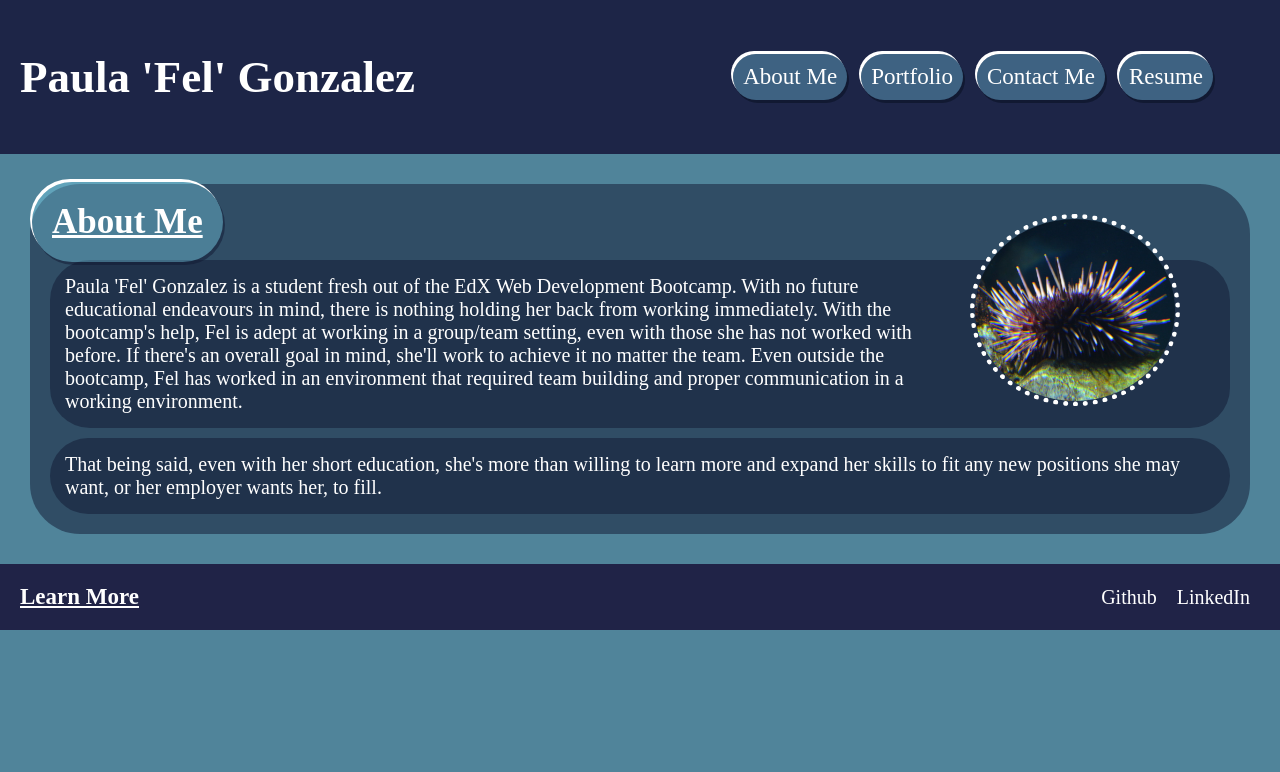
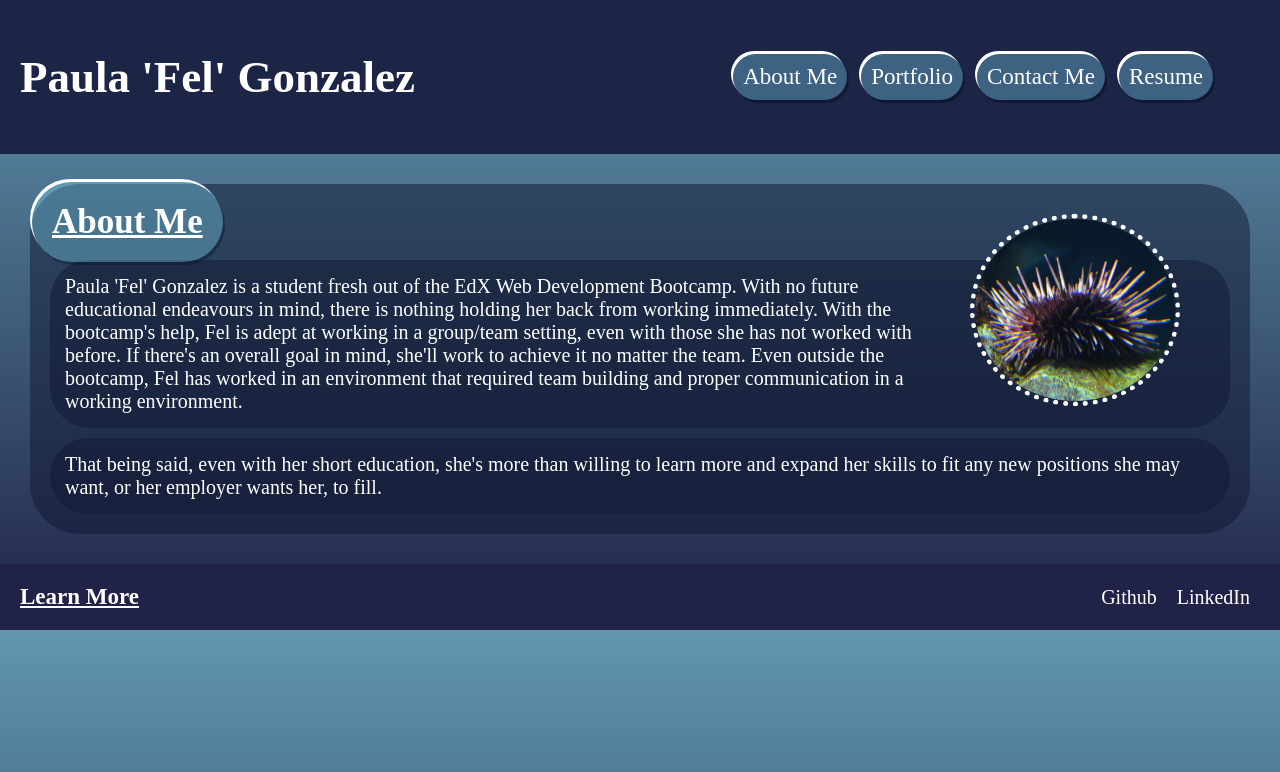
Before and after one commit to gonz951/Fels-Portfolio, a React (Vite) app: page / in a window 1280 px wide. Shown: the top 772 px of the page. Built offline with nearby package versions, Linux system fonts and the light colour scheme.

Commit message:
turned background gradient

```diff
--- a/src/index.css
+++ b/src/index.css
@@ -23,7 +23,7 @@
 }
 
 body {
-    background-color: rgb(80, 132, 154);
+    background-image: linear-gradient(rgb(96, 151, 175), #202347);
 }
 
 /* @media screen and (max-width: 555) {
```
